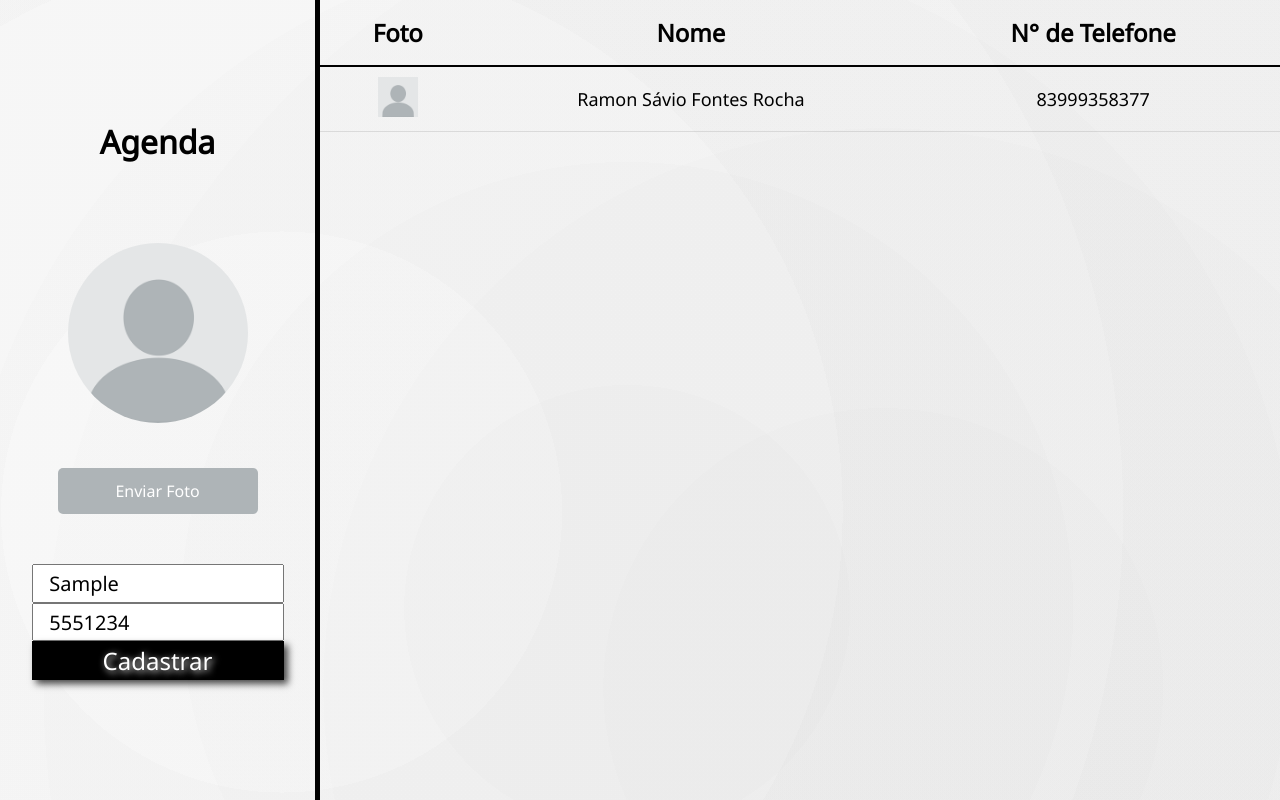
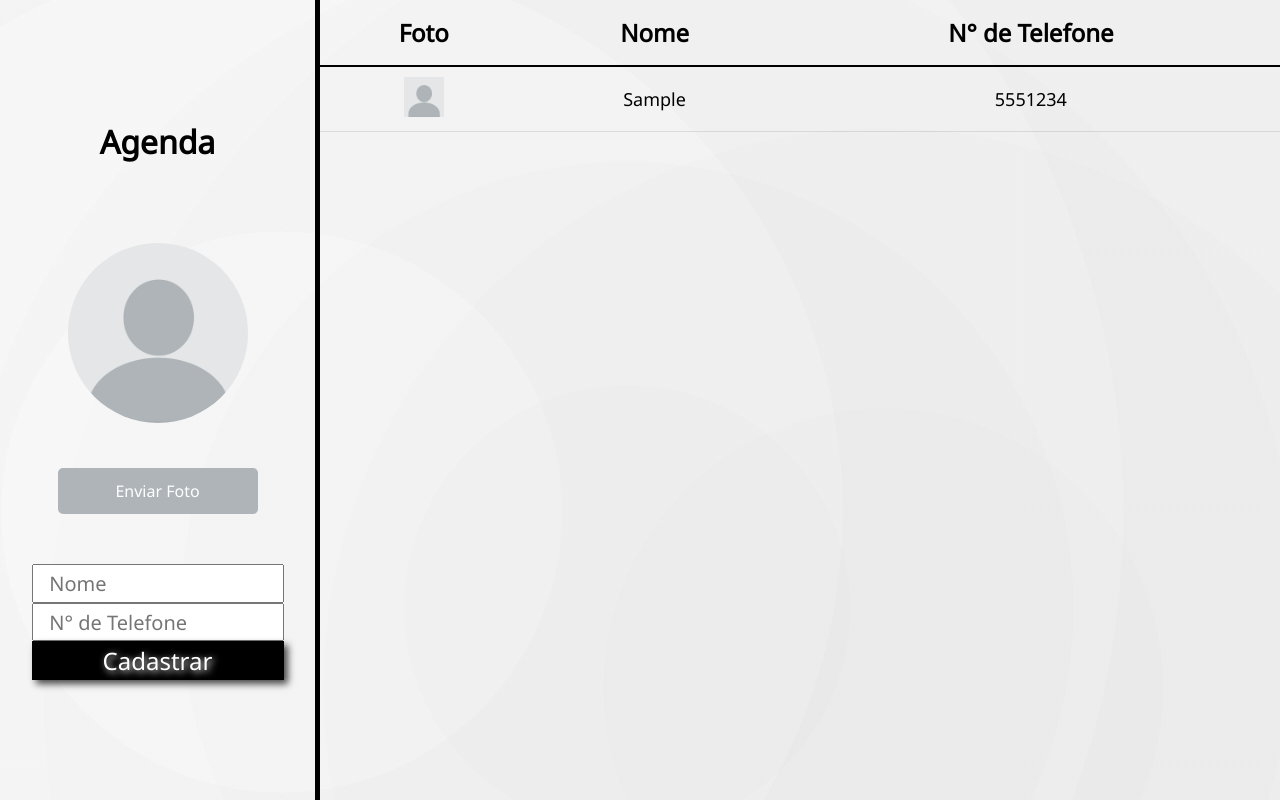
Before and after one commit to RamonSFR/Agenda_JS, a plain HTML site: page index.html in a window 1280 px wide. Both pictures are taken after typing "Sample", "5551234" into the empty fields and a click on the button "Cadastrar". Drawn offline with Linux system fonts and the light colour scheme.

Commit message:
base do funcionamento da tabela feita

```diff
--- a/index.html
+++ b/index.html
@@ -15,8 +15,8 @@
                 <label for="foto">Enviar Foto</label>
                 <input type="file" accept="image/jpeg, image/png, image/jpg" id="foto">
             </div>
-            <input type="text" id="nome" placeholder="Nome">
-            <input type="tel" id="num" placeholder="N° de Telefone">
+            <input type="text" id="nome" placeholder="Nome" required>
+            <input type="tel" min="10" max="10" id="num" placeholder="N° de Telefone" required>
             <button type="submit">Cadastrar</button>
         </form>
     </div>
--- a/script.js
+++ b/script.js
@@ -1,6 +1,10 @@
 let pfp = document.getElementById('pfp');
 let fotoInput = document.getElementById('foto');
 const form = document.querySelector("#cadastro");
+let contatosNomes = [];
+let contatosNs = [];
+let linhas = '';
+
 
 fotoInput.onchange = () =>{
     pfp.src = URL.createObjectURL(fotoInput.files[0]);
@@ -8,4 +12,41 @@ fotoInput.onchange = () =>{
 
 form.addEventListener('submit', (e) => {
     e.preventDefault();
+
+    adicionaLinha();
+    atualizaTabela();
 })
+
+function adicionaLinha() {
+    const nome = document.querySelector('#nome');
+    const tel = document.querySelector('#num');
+    let foto = document.querySelector('#foto');
+
+    if (contatosNomes.includes(nome.value) || contatosNs.includes(tel.value)) {
+        alert("Esse contato já existe!")
+    } else {
+        contatosNomes.push(nome.value);
+        contatosNs.push(tel.value);
+
+        let linha = '<tr>';
+        if (foto != '') {
+            linha += `<td><img src="./imagens/profile.png" alt="Foto de Perfil"></td>`
+        } else {
+            linha += `<td><img src="./imagens/profile.png" alt="Foto de Perfil"></td>`
+        }
+        linha += `<td>${nome.value}</td>`
+        linha += `<td>${tel.value}</td>`
+        linha += `</tr>`
+
+        linhas += linha;
+
+        nome.value = '';
+        tel.value = '';
+        foto.value = ''
+    }
+}
+
+function atualizaTabela() {
+    const corpoTabela = document.querySelector('tbody');
+    corpoTabela.innerHTML = linhas;
+}
```
